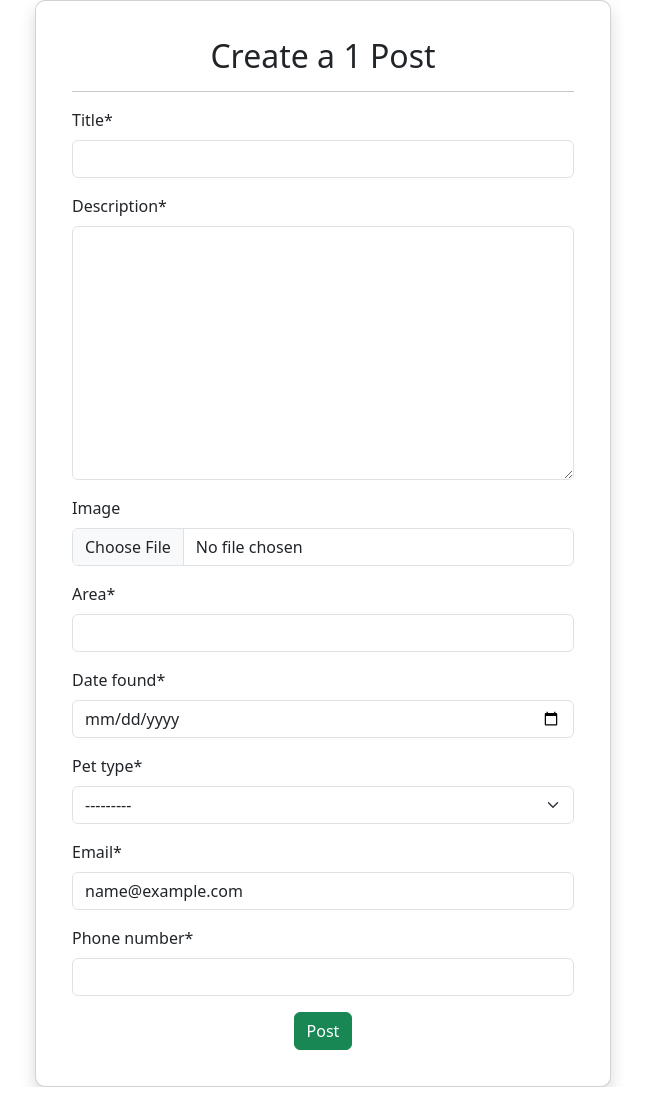
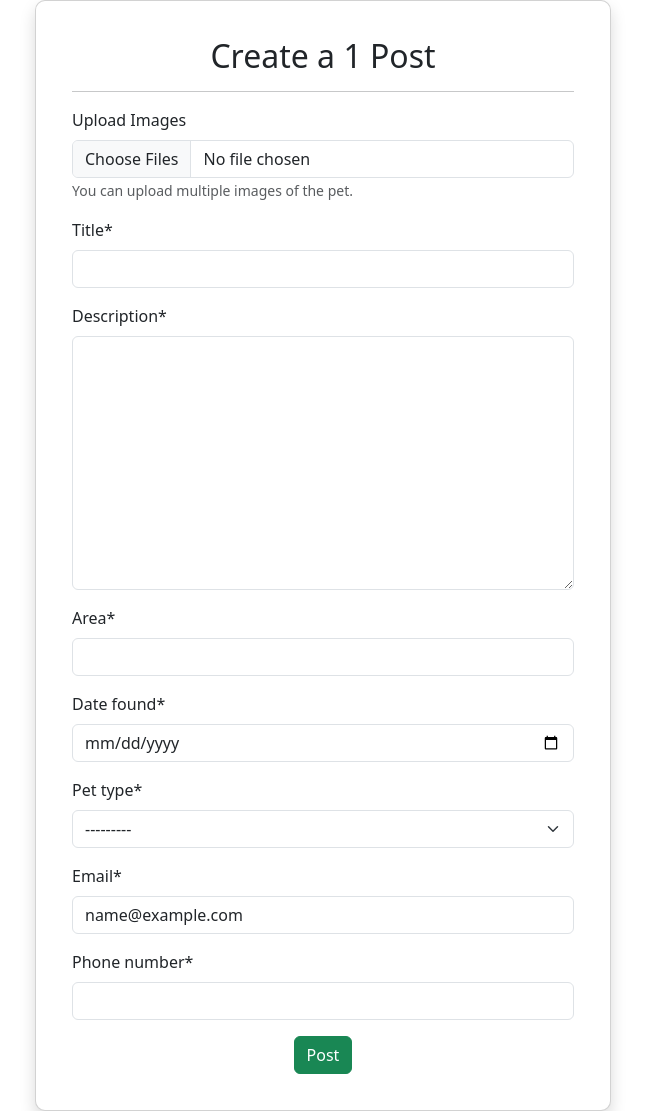
Before and after one commit to RalucaMercas/Find-My-Pet, a Django app: page /create_post/1/ in a window 1280 px wide. Shown: the part 56-1167 px from the top of the page, without its empty margins (317-962 px from the left). Before the commit the page ends 1143 px from the top, so only its background shows below. Run offline with Django 5.2, Linux system fonts and the light colour scheme; the visitor is signed in with stand-in values (Sample User, id 1); some libraries are stand-ins or nearby versions.

Commit message:
added PetImage model & updated post creation to support multiple image uploads

```diff
--- a/main/forms.py
+++ b/main/forms.py
@@ -101,7 +101,6 @@ class LostPostForm(BasePostForm):
         fields = [
             "title",
             "description",
-            "image",
             "pet_name",
             "area",
             "date_lost",
@@ -127,7 +126,6 @@ class FoundPostForm(BasePostForm):
         fields = [
             "title",
             "description",
-            "image",
             "area",
             "date_found",
             "pet_type",
--- a/main/models.py
+++ b/main/models.py
@@ -3,6 +3,8 @@ from django.db import models
 from django_countries.fields import CountryField
 from phonenumber_field.modelfields import PhoneNumberField
 from django.conf import settings
+from django.contrib.contenttypes.fields import GenericForeignKey
+from django.contrib.contenttypes.models import ContentType
 
 
 class User(AbstractUser):
@@ -98,9 +100,18 @@ class LostPost(BasePost):
     reward = models.PositiveIntegerField(
         blank=True, null=True, help_text="Enter a reward amount (whole number) or leave blank."
     )
-    image = models.ImageField(upload_to='lost_pets/', blank=True, null=True)
 
 
 class FoundPost(BasePost):
     date_found = models.DateField()
-    image = models.ImageField(upload_to='found_pets/', blank=True, null=True)
+
+
+class PetImage(models.Model):
+    content_type = models.ForeignKey(ContentType, on_delete=models.CASCADE)
+    object_id = models.PositiveIntegerField()
+    post = GenericForeignKey('content_type', 'object_id')  # Generic relation to either LostPost or FoundPost
+    image = models.ImageField(upload_to='pet_images/')
+    uploaded_at = models.DateTimeField(auto_now_add=True)
+
+    def __str__(self):
+        return f"Image for post: {self.post}"
--- a/main/templates/main/create_post.html
+++ b/main/templates/main/create_post.html
@@ -11,6 +11,11 @@
             <form method="post" enctype="multipart/form-data">
                 {% csrf_token %}
                 <div class="mb-3">
+                    <label for="id_images" class="form-label">Upload Images</label>
+                    <input type="file" name="images" id="id_images" class="form-control" multiple>
+                    <small class="form-text text-muted">You can upload multiple images of the pet.</small>
+                </div>
+                <div class="mb-3">
                     {{ form|crispy }}
                 </div>
                 <div class="d-flex justify-content-center">
--- a/main/views.py
+++ b/main/views.py
@@ -11,36 +11,33 @@ from django.views.generic.edit import UpdateView
 from .models import User
 from .forms import EditProfileForm, LostPostForm, FoundPostForm
 from django.urls import reverse_lazy
+from django.contrib.contenttypes.models import ContentType
+from .models import PetImage
 
 
 def home(request):
     return render(request, 'main/home.html')
 
 
-# @login_required(login_url='/login')
-# def create_post(request):
-#     if request.method == 'POST':
-#         form = PostForm(request.POST, user=request.user)
-#         if form.is_valid():
-#             post = form.save(commit=False)
-#             post.author = request.user
-#             post.save()
-#             return redirect('/home')
-#     else:
-#         form = PostForm(user=request.user)
-#     return render(request, 'main/create_post.html', {'form': form})
-#
-
 @login_required(login_url='/login')
 def create_post(request, post_type):
     form_class = LostPostForm if post_type == 'lost' else FoundPostForm
 
     if request.method == 'POST':
-        form = form_class(request.POST, request.FILES, user=request.user)
+        form = form_class(request.POST, user=request.user)
         if form.is_valid():
             post = form.save(commit=False)
             post.user = request.user
             post.save()
+
+            images = request.FILES.getlist('images')
+            for image in images:
+                PetImage.objects.create(
+                    content_type=ContentType.objects.get_for_model(post.__class__),
+                    object_id=post.id,
+                    image=image
+                )
+
             return redirect('/home')
     else:
         form = form_class(user=request.user)
```
Also changed, not shown: main/migrations/0003_petimage.py (added), main/migrations/0004_remove_foundpost_image_remove_lostpost_image.py (added), media/found_pets/dog_test_photo.jpeg (deleted), media/lost_pets/cat_test_photo.jpeg (deleted), media/pet_images/Newfoundland_dog_Smoky_iAPoAH6.jpg (added), media/pet_images/german_shepherd_KmQvXx2.jpeg (added).
